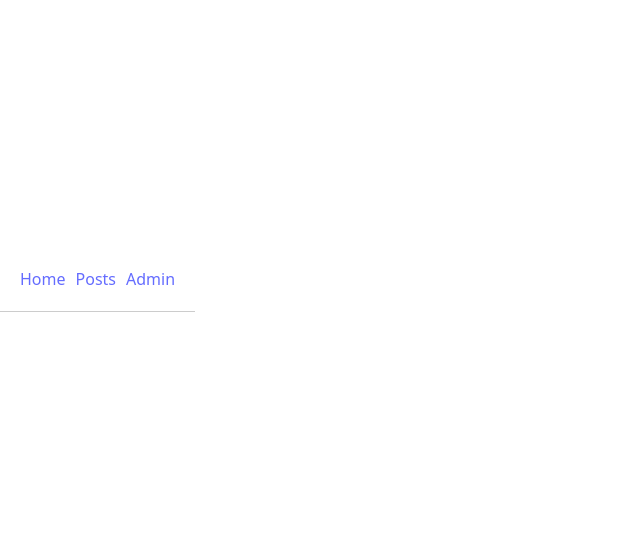
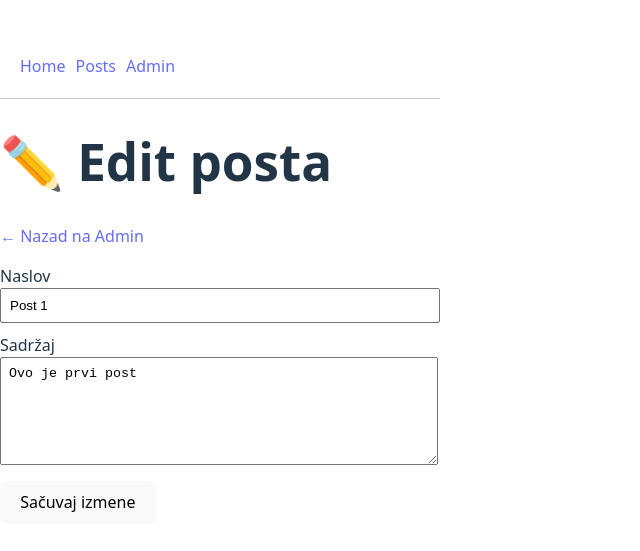
Before and after one commit to LjubicaDjoric/blog-app, a React (Vite) app: page /admin/edit/1 in a window 1280 px wide. Before the commit this address had no page. Shown: the part 121-672 px from the top of the page, without its empty margins (0-640 px from the left). Built offline with nearby package versions, Linux system fonts and the light colour scheme; data requests are answered from the project's data file.

Commit message:
Admin panel with CRUD posts

```diff
--- a/db.json
+++ b/db.json
@@ -14,6 +14,11 @@
       "id": "8b6f",
       "title": "Treći post",
       "content": "Ovo je treći post dodat preko admin panela i JSON servera."
+    },
+    {
+      "title": "Test post",
+      "content": "Ovo je test posta dodat preko admin panela.",
+      "id": "592f"
     }
   ]
 }
--- a/src/App.jsx
+++ b/src/App.jsx
@@ -5,6 +5,7 @@ import Home from "./pages/Home";
 import Posts from "./pages/Posts";
 import PostDetails from "./pages/PostDetails";
 import AdminPanel from "./pages/AdminPanel";
+import EditPost from "./pages/EditPost";
 
 export default function App() {
   return (
@@ -16,6 +17,7 @@ export default function App() {
         <Route path="/posts" element={<Posts />} />
         <Route path="/posts/:id" element={<PostDetails />} />
         <Route path="/admin" element={<AdminPanel />} />
+        <Route path="/admin/edit/:id" element={<EditPost />} />
       </Routes>
     </>
   );
--- a/src/pages/AdminPanel.jsx
+++ b/src/pages/AdminPanel.jsx
@@ -1,5 +1,6 @@
 import { useEffect, useState } from "react";
 import axios from "axios";
+import { Link } from "react-router-dom";
 import { API_URL } from "../api";
 
 function AdminPanel() {
@@ -99,10 +100,18 @@ function AdminPanel() {
 
       <ul>
         {posts.map((post) => (
-          <li key={post.id}>
-            {post.title}{" "}
+          <li key={post.id} style={{ marginBottom: 8 }}>
+            <b>{post.title}</b>{" "}
+
+            <Link
+              to={`/admin/edit/${post.id}`}
+              style={{ marginRight: 10 }}
+            >
+              ✏️ Edit
+            </Link>
+
             <button onClick={() => handleDelete(post.id)}>
-              Obriši
+              🗑 Obriši
             </button>
           </li>
         ))}
--- /dev/null
+++ b/src/pages/EditPost.jsx
@@ -0,0 +1,103 @@
+import { useEffect, useState } from "react";
+import { useNavigate, useParams, Link } from "react-router-dom";
+import axios from "axios";
+import { API_URL } from "../api";
+
+function EditPost() {
+  const { id } = useParams();
+  const navigate = useNavigate();
+
+  const [title, setTitle] = useState("");
+  const [content, setContent] = useState("");
+  const [loading, setLoading] = useState(true);
+  const [saving, setSaving] = useState(false);
+  const [error, setError] = useState("");
+
+  useEffect(() => {
+    const loadPost = async () => {
+      try {
+        setLoading(true);
+        setError("");
+        const res = await axios.get(`${API_URL}/posts/${id}`);
+        setTitle(res.data.title || "");
+        setContent(res.data.content || "");
+      } catch (e) {
+        setError("Ne mogu da učitam post. Proveri da li radi json-server.");
+      } finally {
+        setLoading(false);
+      }
+    };
+
+    loadPost();
+  }, [id]);
+
+  const handleSubmit = async (e) => {
+    e.preventDefault();
+
+    if (!title.trim() || !content.trim()) {
+      setError("Naslov i sadržaj su obavezni.");
+      return;
+    }
+
+    try {
+      setSaving(true);
+      setError("");
+
+      await axios.put(`${API_URL}/posts/${id}`, {
+        title: title.trim(),
+        content: content.trim(),
+      });
+
+      navigate("/admin");
+    } catch (e) {
+      setError("Greška pri čuvanju. Proveri json-server.");
+    } finally {
+      setSaving(false);
+    }
+  };
+
+  if (loading) return <p>Učitavanje...</p>;
+
+  return (
+    <div>
+      <h1>✏️ Edit posta</h1>
+
+      <p>
+        <Link to="/admin">← Nazad na Admin</Link>
+      </p>
+
+      {error && <p style={{ color: "crimson" }}>{error}</p>}
+
+      <form onSubmit={handleSubmit}>
+        <div style={{ marginBottom: 10 }}>
+          <label>Naslov</label>
+          <br />
+          <input
+            value={title}
+            onChange={(e) => setTitle(e.target.value)}
+            placeholder="Unesi naslov"
+            style={{ width: 420, padding: 8 }}
+          />
+        </div>
+
+        <div style={{ marginBottom: 10 }}>
+          <label>Sadržaj</label>
+          <br />
+          <textarea
+            value={content}
+            onChange={(e) => setContent(e.target.value)}
+            placeholder="Unesi sadržaj"
+            rows={6}
+            style={{ width: 420, padding: 8 }}
+          />
+        </div>
+
+        <button type="submit" disabled={saving}>
+          {saving ? "Čuvam..." : "Sačuvaj izmene"}
+        </button>
+      </form>
+    </div>
+  );
+}
+
+export default EditPost;
```
